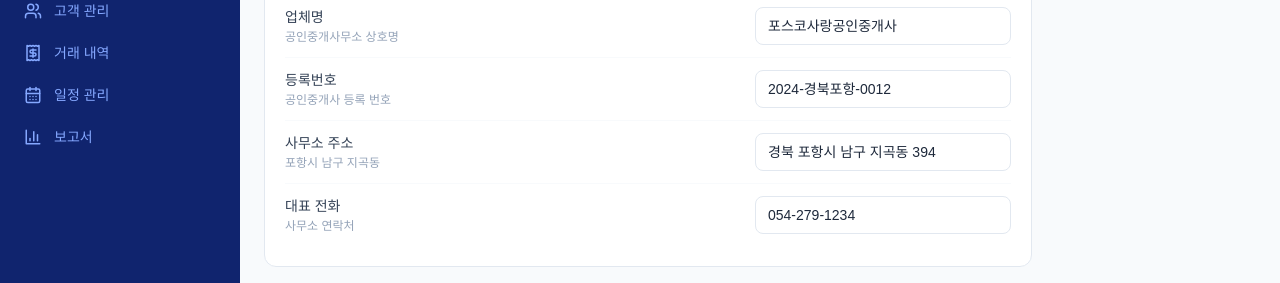
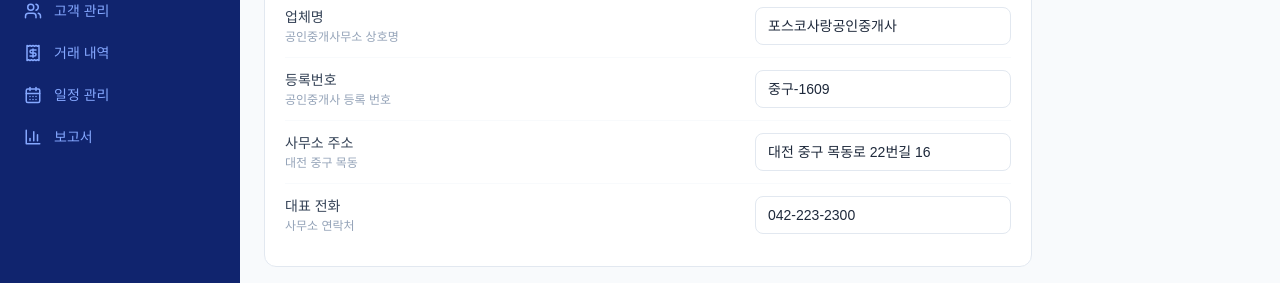
Before and after one commit to myung-hyen/posco-love-realty-v2, a Next.js app: page /settings in a window 1280 px wide. Shown: the part 186-469 px from the top of the page. Built offline with nearby package versions, Linux system fonts and the light colour scheme.

Commit message:
Update page.tsx

```diff
--- a/src/app/settings/page.tsx
+++ b/src/app/settings/page.tsx
@@ -350,13 +350,13 @@
             <input defaultValue="포스코사랑공인중개사" className="text-sm border border-slate-200 rounded-lg px-3 py-2 w-64 focus:outline-none focus:ring-2 focus:ring-brand-500" />
           </SettingRow>
           <SettingRow label="등록번호" sublabel="공인중개사 등록 번호">
-            <input defaultValue="2024-경북포항-0012" className="text-sm border border-slate-200 rounded-lg px-3 py-2 w-64 focus:outline-none focus:ring-2 focus:ring-brand-500" />
+            <input defaultValue="중구-1609" className="text-sm border border-slate-200 rounded-lg px-3 py-2 w-64 focus:outline-none focus:ring-2 focus:ring-brand-500" />
           </SettingRow>
-          <SettingRow label="사무소 주소" sublabel="포항시 남구 지곡동">
-            <input defaultValue="경북 포항시 남구 지곡동 394" className="text-sm border border-slate-200 rounded-lg px-3 py-2 w-64 focus:outline-none focus:ring-2 focus:ring-brand-500" />
+          <SettingRow label="사무소 주소" sublabel="대전 중구 목동">
+            <input defaultValue="대전 중구 목동로 22번길 16" className="text-sm border border-slate-200 rounded-lg px-3 py-2 w-64 focus:outline-none focus:ring-2 focus:ring-brand-500" />
           </SettingRow>
           <SettingRow label="대표 전화" sublabel="사무소 연락처">
-            <input defaultValue="054-279-1234" className="text-sm border border-slate-200 rounded-lg px-3 py-2 w-64 focus:outline-none focus:ring-2 focus:ring-brand-500" />
+            <input defaultValue="042-223-2300" className="text-sm border border-slate-200 rounded-lg px-3 py-2 w-64 focus:outline-none focus:ring-2 focus:ring-brand-500" />
           </SettingRow>
         </SettingSection>
 
```
